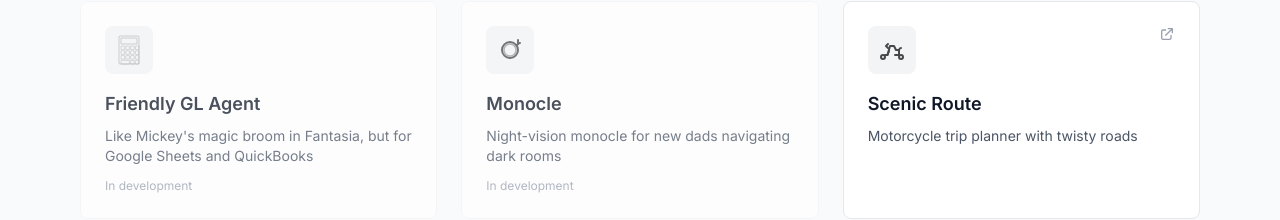
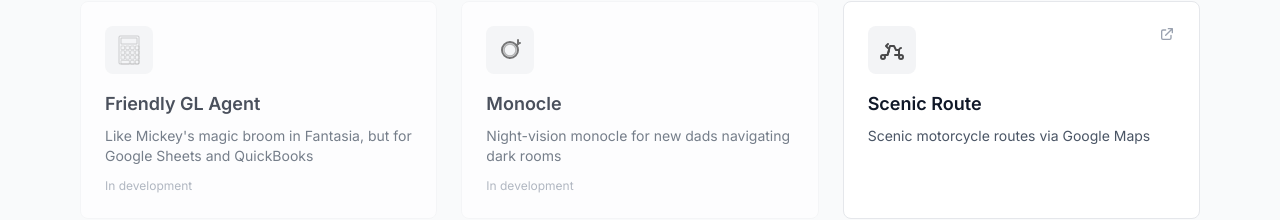
Before and after one commit to brklyngg/crunchynumbers, a Next.js app: page / in a window 1280 px wide. Shown: the part 180-400 px from the top of the page. Built offline with nearby package versions, Linux system fonts and the light colour scheme.

Commit message:
Update Scenic Route description to reference Google Maps

```diff
--- a/app/page.tsx
+++ b/app/page.tsx
@@ -20,7 +20,7 @@
   },
   {
     name: "Scenic Route",
-    description: "Motorcycle trip planner with twisty roads",
+    description: "Scenic motorcycle routes via Google Maps",
     url: "/projects/scenic-route",
     externalUrl: "https://scenic-route.netlify.app",
     isLive: true,
```
